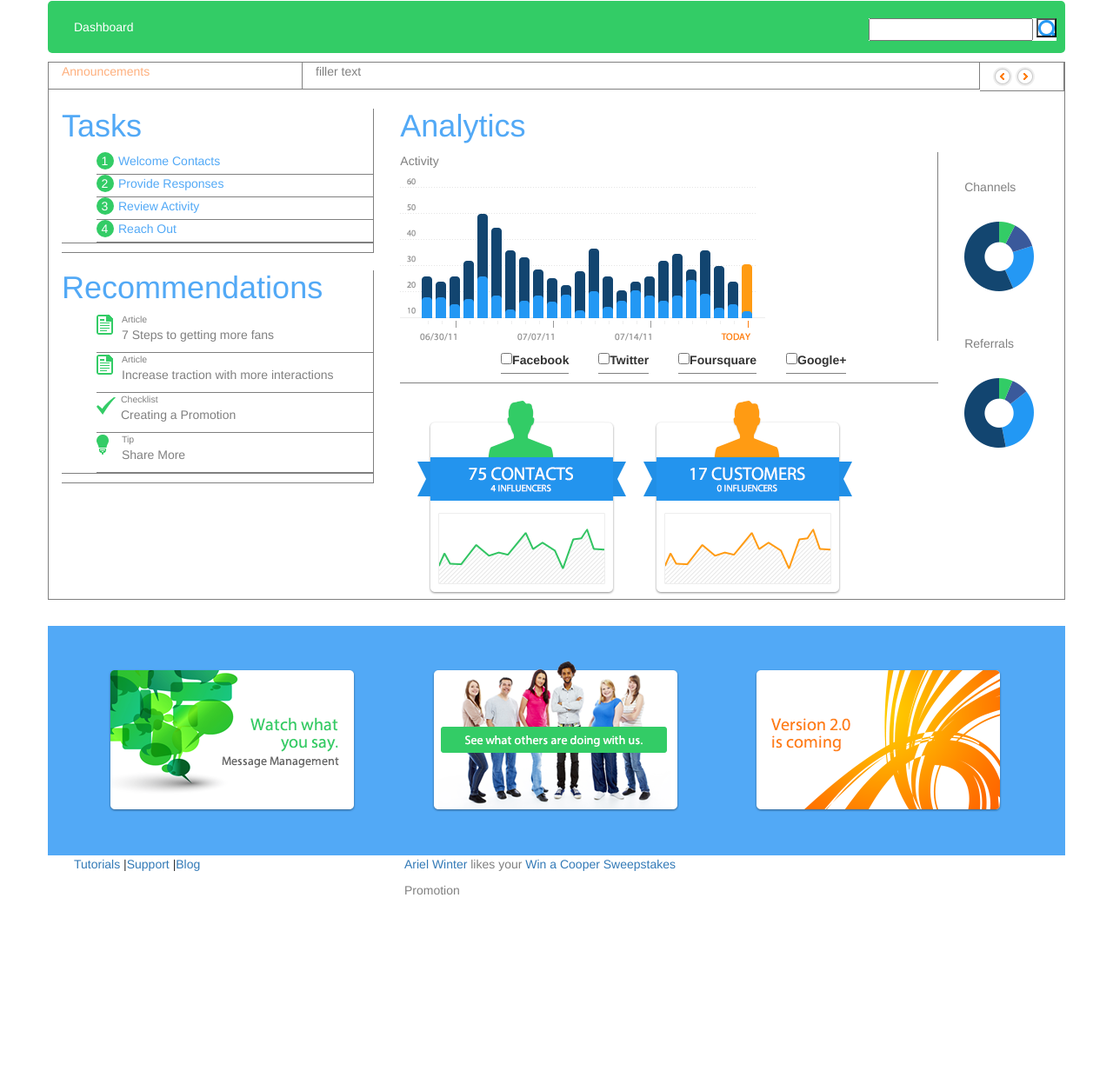
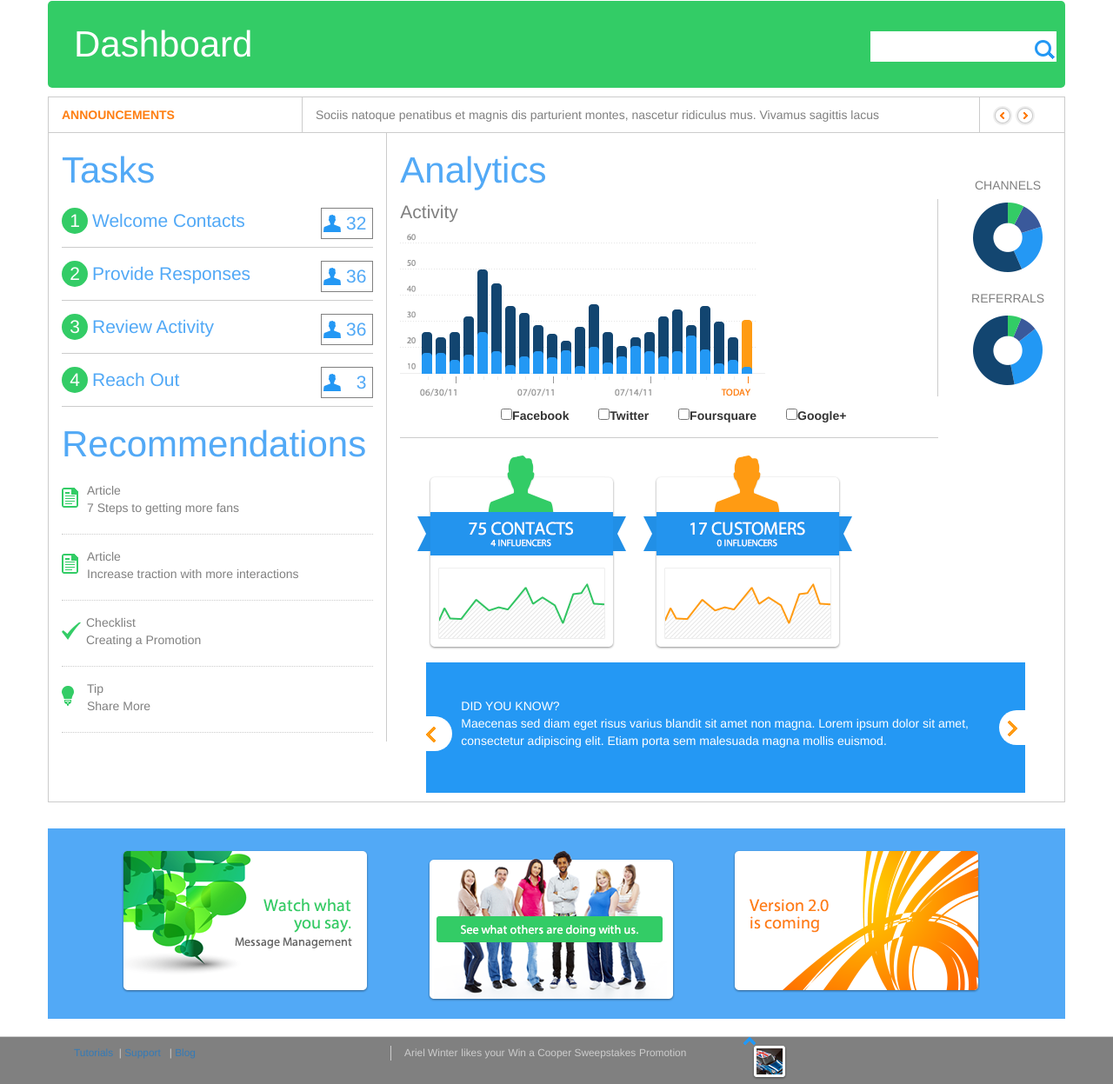
Before and after one commit to pseelinger/J586-Project1, a plain HTML site: page index.html in a window 1280 px wide. Shown: the part 154-1401 px from the top of the page at 87% size. Before the commit the page ends 1198 px from the top, so only its background shows below. Drawn offline with nearby package versions, Linux system fonts and the light colour scheme.

Commit message:
Komodo was acting funny so just to be safe

```diff
--- a/css/sprites.css
+++ b/css/sprites.css
@@ -40,14 +40,16 @@
 
 .search{
 	background-position: -27px -49px ;
-	width: 23px;
-	height: 22px;
+	width: 25px;
+	height: 25px;
+	margin-top: 10px;
 }
 
 .referrals-graph{
 	background-position: 0 -288px ;
 	width: 80px;
 	height: 80px;
+	margin: 0 auto;
 }
 
 .promotions-background{
@@ -72,6 +74,12 @@
 	background-position: -61px -82px ;
 	width: 20px;
 	height: 20px;
+	display: inline-block;
+	float: left;
+	padding-left: 2px;
+}
+.person-blue, .person-gray{
+		margin-top: 5px;
 }
 
 .page-creator-background{
@@ -90,6 +98,8 @@
 	background-position: -33px -82px ;
 	width: 11px;
 	height: 18px;
+	margin-top: 12px;
+	margin-left: 10px;
 }
 
 .orange-arrow-right{
@@ -102,6 +112,8 @@
 	background-position: -32px -109px ;
 	width: 11px;
 	height: 18px;
+	margin-top: 12px;
+	margin-left: 10px;
 }
 
 .orange-arrow-left{
@@ -172,9 +184,10 @@
 }
 
 .dashboard-background:hover{
-	background-position: -563px 0;
+	background-position: -562.5px 0;
 	width: 58px;
 	height: 58px;
+	margin-bottom: 15px;
 }
 
 .customers-background{
@@ -184,21 +197,24 @@
 }
 
 .customers-background:hover{
-	background-position: -91px -161px ;
+	background-position: -90px -161px ;
 	width: 62px;
 	height: 42px;
+	margin-bottom: 23px;
 }
 
 .customers{
 	background-position: -180px -88px ;
 	width: 240px;
 	height: 223px;
+    margin: 0 auto;
 }
 
 .contacts{
 	background-position: -437px -90px ;
 	width: 240px;
 	height: 223px;
+    margin: 0 auto;
 }
 
 .check-orange{
@@ -218,19 +234,21 @@
 	background-position: 0 -379px ;
 	width: 80px;
 	height: 80px;
+    margin: 0 auto;
 }
 
 .car-pic{
 	background-position: 0 -235px ;
 	width: 40px;
 	height: 40px;
+	display: inline-block;
+	margin-left: 20px;
 }
 
 .bar-graph{
 	background-position: -555px -464px ;
 	width: 420px;
 	height: 187px;
-	border-bottom: 1px thin gray;
 }
 
 .twitter{
@@ -243,6 +261,8 @@
 	background-position: -92px -220px ;
 	width: 14px;
 	height: 9px;
+	margin-left: 10px;
+	display: inline-bloxk;
 }
 
 .articles{
@@ -268,9 +288,7 @@
 	background-position: -691px 0;
 	width: 284px;
 	height: 174px;
-	margin-bottom: 50px;
-	margin-top: -10px;
-	padding-top: 0px;
+	margin-bottom: 20px;
 }
 
 .ad-three{
@@ -298,6 +316,3 @@
 	display: inline-block;
 	margin-bottom: 5px;
 }
-.channels-graph, .referrals-graph{
-	margin-top: 30px;
-}
--- a/css/styles.css
+++ b/css/styles.css
@@ -3,46 +3,64 @@ form{
     background-color: white;
     display: inline-block;
     margin-right: 10px;
+    padding-top: 0px;
+    margin-top: 15px;
+}
+input{
+    border: none;
 }
 p{
     color: gray;
+    font-family: "Myriad Pro" sans-serif;
+    font-size: 1.5em;
 }
 ul{
     list-style-type: none;
 }
 .box{
-    border: 1px solid gray;
+    border: 1px solid #cccccc;
 }
 .white{
     color: white;
+    font-size: 3em;
 }
 h1{
     color: #52A9F6;
+    font-family: "Myriad Pro" sans-serif;
+    font-size: 3em;
 }
 .list-number{
     color: white;
     border-radius: 50%;
-    width: 20px;
-    height: 20px;
+    width: 30px;
+    height: 30px;
     background-color: #33CC66;
     margin-right: 5px;
     margin-bottom: 5px;
-    padding-left: 5.5px;
     display: inline-block;
-    text-align: left;
+    text-align: center;
 }
 .list-link{
     color: #52A9F6;
     display: inline;
     text-align: left;
+    font-size: 1.5em;
 }
 .list-link:hover, .list-number:hover{
-    color: gray;
+    color: #cccccc;
     text-decoration: none;
     display: inline;
 }
 .list-number:hover{
-    background-color: gray;
+    background-color: #cccccc;
+     border-radius: 50%;
+    width: 20px;
+    height: 20px;
+     margin-right: 5px;
+    margin-bottom: 5px;
+    padding-left: 5.5px;
+    display: inline-block;
+    text-align: left;
 }
 .menu-horiz{
     list-style: none;
@@ -54,29 +72,94 @@ h1{
     margin-right: 30px;
 }
 .recs{
-    font-size: 1em;
     margin-top: 0px;
     display: inline-block;
 }
+.recs p{
+    font-size: 1em;
+}
 .small-recs{
-    font-size: .75em;
     margin-bottom: 0px;
 }
+.small-recs p{
+    font-size: .75em;
+}
 .box-bottom{
-    border-bottom: 1px solid gray;
+    border-bottom: 1px solid #cccccc;
 }
 .box-bottom li{
-    border-bottom: 1px solid gray;
+    border-bottom: 1px solid #cccccc;
 }
 .footer{
     display: inline-block;
+    font-size: .85em;
+    margin-top: 10px;
+    color: #cccccc;
+}
+.footer a{
+    color:
 }
 .box-bottom-right{
-    border-bottom: 1px solid gray;
-    border-right: 1px solid gray;
+    border-bottom: 1px solid #cccccc;
+    border-right: 1px solid #cccccc;
 }
 .box-right{
-    border-right: 1px solid gray;
+    border-right: 1px solid #cccccc;
+}
+.box-top{
+    border-top: 1px solid #cccccc;
+    background-color: gray;
+    margin-top: 20px;
+}
+.task-rec{
+    padding-left: 0px;
+    margin-left: 0px;
+    padding-right: 0px;
+    margin-right: 0px;
+}
+.task-rec li{
+    margin-top: 5px;
+    padding-top: 10px;
+    padding-bottom: 10px;
+}
+.person-number{
+    display: inline-block;
+    float: right;
+    padding-right: 5px;
+}
+.person-box{
+    float: right;
+    border: 1px solid gray;
+    padding: 2px;
+    min-width: 60px;
+}
+.slider-arrows-left{
+    width: 40px;
+    height: 40px;
+    border-radius: 0% 50% 50% 0%;
+    background-color: white;
+    float: left;
+    margin-left: -50px;
+    margin-top: 22px;
+}
+.slider-arrows-right{
+     width: 40px;
+    height: 40px;
+    border-radius: 50% 0% 0% 50%;
+    background-color: white;
+    float: right;
+    margin-right: -50px;
+    margin-top: 15px;
+}
+#social{
+    border: none;
+}
+#bar-chart{
+    margin-left: 0px;
+	padding-left: 0px;
+}
+#reco li{
+    border-bottom: 1px dotted #cccccc;
 }
 #dashboard{
     background-color:#33CC66;
@@ -85,6 +168,7 @@ h1{
     padding: 20px 0px 10px 30px;
     margin-top: 10px;
     margin-bottom: 10px;
+    vertical-align: middle;
 }
 #dashboard p{
     display: inline-block;
@@ -101,18 +185,67 @@ h1{
     display: inline;
 }
 #orange{
-    color: #FEB07E;
+    color: #fe7f13;
+    padding-top: 10px;
+    font-size: 1em;
 }
 #pie-graphs{
-    margin-top: 50px;
+    margin-top: 10px;
+    text-align: center;
 }
 #pie-graphs p{
-    padding-top: 50px;
+    padding-top: 20px;
+    font-size: 1em;
+}
+#pie-graphs{
+    margin-top: 30px;
 }
 #ads{
     background-color: #52A9F6;
     min-height: 150px;
-    padding-top: 50px;
+    padding-top: 25px;
     margin-top: 30px;
     padding-left: 70px;
 }
+#tasks .person-gray{
+    display: none;
+	float: left;
+	padding-left: 2px;
+}
+#tasks:hover .list-number{
+    background-color: gray;
+}
+#tasks:hover a{
+    color: gray;
+}
+#tasks:hover .person-blue{
+    display: none;
+}
+#tasks:hover .person-gray{
+    display: inline-block;
+}
+#orange-arrows{
+    padding-top: 5px;
+    padding-bottom: 2.5px;
+    margin: 0 auto;
+}
+#mini{
+    font-size: .75em;
+    margin-bottom: 20px;
+}
+#slider{
+    background-color: #2498F4;
+    margin-right: 30px;
+    margin-left: 30px;
+    margin-top: 10px;
+    padding: 40px;
+    margin-bottom: 10px;
+}
+#slider p{
+    color: white;
+    font-size: 1em;
+}
+#latin-filler{
+    font-size: 1em;
+    padding-top: 10px;
+}
--- a/index.html
+++ b/index.html
@@ -24,7 +24,7 @@
     <!-- navigation bar -->
     <div class="row" id="nav">
         <div class="container">
-            <p class="white">
+            <p class="white" id="mini">
                 MINI of Raleigh
             </p>
             <div class="help"></div>
@@ -62,73 +62,76 @@
         <div class="row">
             <div class="col-md-3 box-bottom-right">
                 <p id="orange">
-                    Announcements
+                    <b>ANNOUNCEMENTS</b>
                 </p>
             </div>
             <div class="col-md-8 box-bottom-right">
-                <p>filler text</p>
+                <p id="latin-filler">Sociis natoque penatibus et magnis dis parturient montes, nascetur ridiculus mus. Vivamus sagittis lacus</p>
             </div>
-            <div class="col-md-1 box-bottom-right">
+            <div class="col-md-1 box-bottom" id="orange-arrows">
                 <a href=#><div class="orange-arrow-left"></div></a>
                 <a href=#><div class="orange-arrow-right"></div></a>
             </div>
         </div>
         <div class="row">
-            <div class="col-md-4">
-                <div class="box-bottom-right">
+            <div class="col-md-4 box-right">
                 <h1>
                    Tasks
                 </h1>
-                <ul class="box-bottom">
-                <li><a href= # class="list-link"><div class="list-number">1</div>Welcome Contacts</a></li>
-                <li><a href= # class="list-link"><div class="list-number">2</div>Provide Responses</a></li>
-                <li><a href= # class="list-link"><div class="list-number">3</div>Review Activity</a></li>
-                <li><a href= # class="list-link"><div class="list-number">4</div>Reach Out</a></li>
+                <ul class="task-rec">
+                <li class="box-bottom" id="tasks"><a href= # class="list-link"><div class="list-number">1</div>Welcome Contacts<div class="person-box"><div class="person-blue"></div><div class="person-gray"></div><div class="person-number">32</div></div></a></li>
+                <li class="box-bottom" id="tasks"><a href= # class="list-link"><div class="list-number">2</div>Provide Responses<div class="person-box"><div class="person-blue"></div><div class="person-gray"></div><div class="person-number">36</div></div></a></li>
+                <li class="box-bottom" id="tasks"><a href= # class="list-link"><div class="list-number">3</div>Review Activity<div class="person-box"><div class="person-blue"></div><div class="person-gray"></div><div class="person-number">36</div></div></a></li>
+                <li class="box-bottom" id="tasks"><a href= # class="list-link"><div class="list-number">4</div>Reach Out<div class="person-box"><div class="person-blue"></div><div class="person-gray"></div><div class="person-number">3</div></div></a></li>
                 </ul>
-                </div>
-                <div class="box-bottom-right">
                 <h1>
                     Recommendations
                 </h1>
-                <ul class="box-bottom">
+                <ul class="task-rec" id="reco">
                 <li><a href= #><div class="articles"></div><div class="recs"><p class="small-recs">Article</p><p>7 Steps to getting more fans</p></div></a></li>
                 <li><a href= #><div class="articles"></div><div class="recs"><p class="small-recs">Article</p><p>Increase traction with more interactions</p></div></a></li>
                 <li><a href= #><div class="check-green"></div><div class="recs"><p class="small-recs">Checklist</p><p>Creating a Promotion</p></div></a></li>
                 <li><a href= #><div class="lightbulb"></div><div class="recs"><p class="small-recs">Tip</p><p>Share More</p></div></a></li>
                 </ul>
-                </div>
             </div>
             <!-- graphs -->
             <div class="col-md-8">
                 <div class="row">
-                    <div class="col-md-10">
+                    <div class="col-md-10 col-sm-6 col-xs-6">
+                    <div class="box-bottom">
                         <h1>
                             Analytics
                         </h1>
-                        <div class="box-right">
+                        <div class="box-right" id="bar-chart">
                         <p>Activity</p>
                         <div class="bar-graph"></div>
                         </div>
-                        <div class="box-bottom">
                         <ul class="menu-horiz">
-                            <li><label><input type="checkbox" name="fb">Facebook</label></li>
-                            <li><label><input type="checkbox" name="tw">Twitter</label></li>
-                            <li><label><input type="checkbox" name="fs">Foursquare</label></li>
-                            <li><label><input type="checkbox" name="gp">Google+</label></li>
+                            <li id="social"><label><input type="checkbox" name="fb">Facebook</label></li>
+                            <li id="social"><label><input type="checkbox" name="tw">Twitter</label></li>
+                            <li id="social"><label><input type="checkbox" name="fs">Foursquare</label></li>
+                            <li id="social"><label><input type="checkbox" name="gp">Google+</label></li>
                         </ul>
-                        </div>
-                          <div class="contacts"></div><div class="customers"></div>
                     </div>
-                    <div class="col-md-2" id="pie-graphs">
-                        <p>Channels</p>
+                         <div class="contacts"></div><div class="customers"></div>
+                    </div>
+                    <div class="col-md-2 col-sm-6 col-xs-6" id="pie-graphs">
+                        <p>CHANNELS</p>
                         <div class="channels-graph"></div>
-                        <p>Referrals</p>
+                        <p>REFERRALS</p>
                         <div class="referrals-graph"></div>
                     </div>
                 </div>
-                <!-- slider -->
-                <div class="row">
-
+                  <!-- slider -->
+                <div class="row" id="slider">
+                    <div class="slider-arrows-left"><a href=#><div class="orange-arrow-left-big"></div></a></div>
+                    <div class="slider-arrows-right"><a href=#><div class="orange-arrow-right-big"></div></a></div>
+                    <p>
+                        DID YOU KNOW?</br>
+                        Maecenas sed diam eget risus varius blandit sit amet non magna.
+                        Lorem ipsum dolor sit amet, consectetur adipiscing elit.
+                        Etiam porta sem malesuada magna mollis euismod.
+                    </p>
                 </div>
             </div>
         </div>
@@ -136,7 +139,7 @@
 
     <!-- ads -->
     <div class="container" id="ads">
-        <div class="row">
+        <div class="row col-sm-12 col-xs-12">
             <div class="col-md-4">
                 <div class="ad-one"></div>
             </div>
@@ -149,16 +152,17 @@
         </div>
     </div>
     <!-- footer -->
-    <div class="row">
+    <div class="row box-top">
         <div class="container">
-        <div class="col-md-4">
-            <a href= #>Tutorials</a> |<a href=#>Support</a> |<a href=#>Blog</a>
+        <div class="col-md-4 footer box-right">
+            <a href= #>Tutorials</a> &nbsp|&nbsp<a href=#>Support</a> &nbsp |&nbsp<a href=#>Blog</a>
         </div>
         <div class="col-md-4">
-            <a href=#>Ariel Winter</a> <p class="footer">likes your</p> <a href=#>Win a Cooper Sweepstakes</a> <p class="footer">Promotion</p>
+            <a href=# class="footer">Ariel Winter</a> <p class="footer">likes your</p> <a href=# class="footer">Win a Cooper Sweepstakes</a> <p class="footer">Promotion</p>
         </div>
         <div class="col-md-4">
-
+                <a href= #><div class="arrow-blue-up"></div></a>
+                <div class="car-pic"></div>
         </div>
     </div>
     </div>
```
